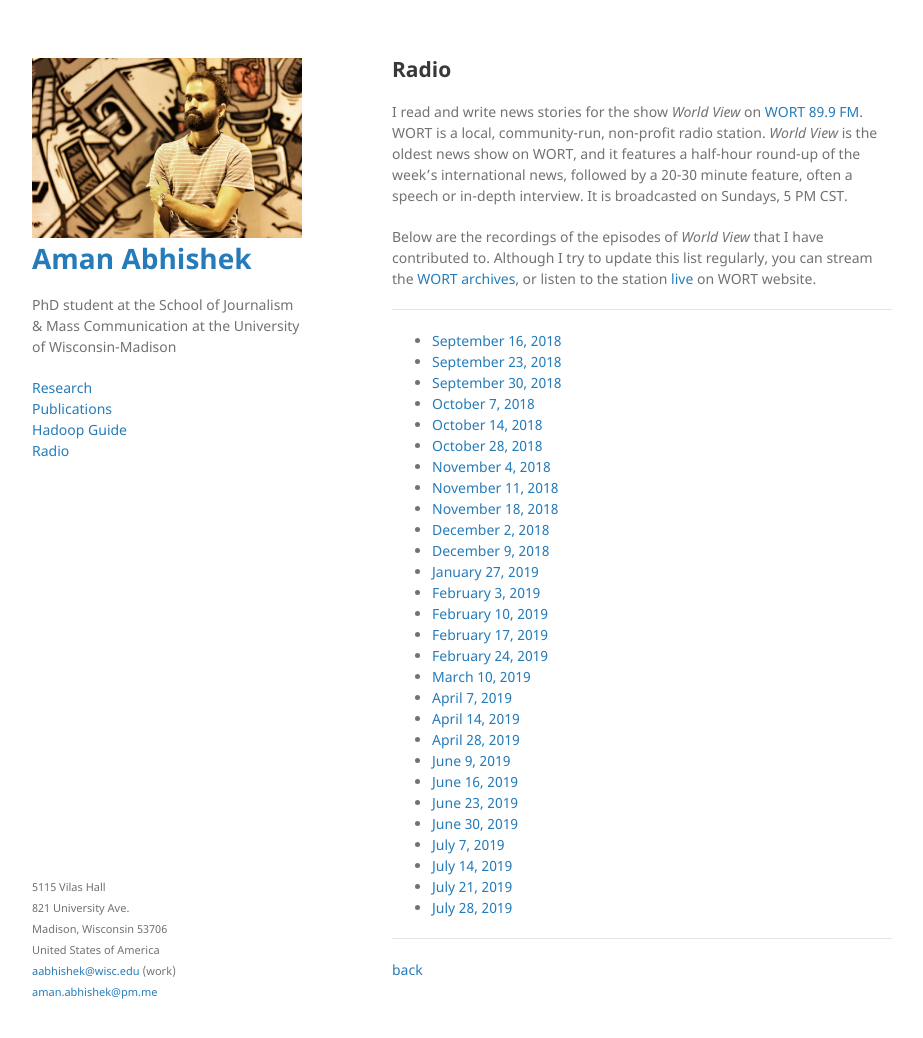
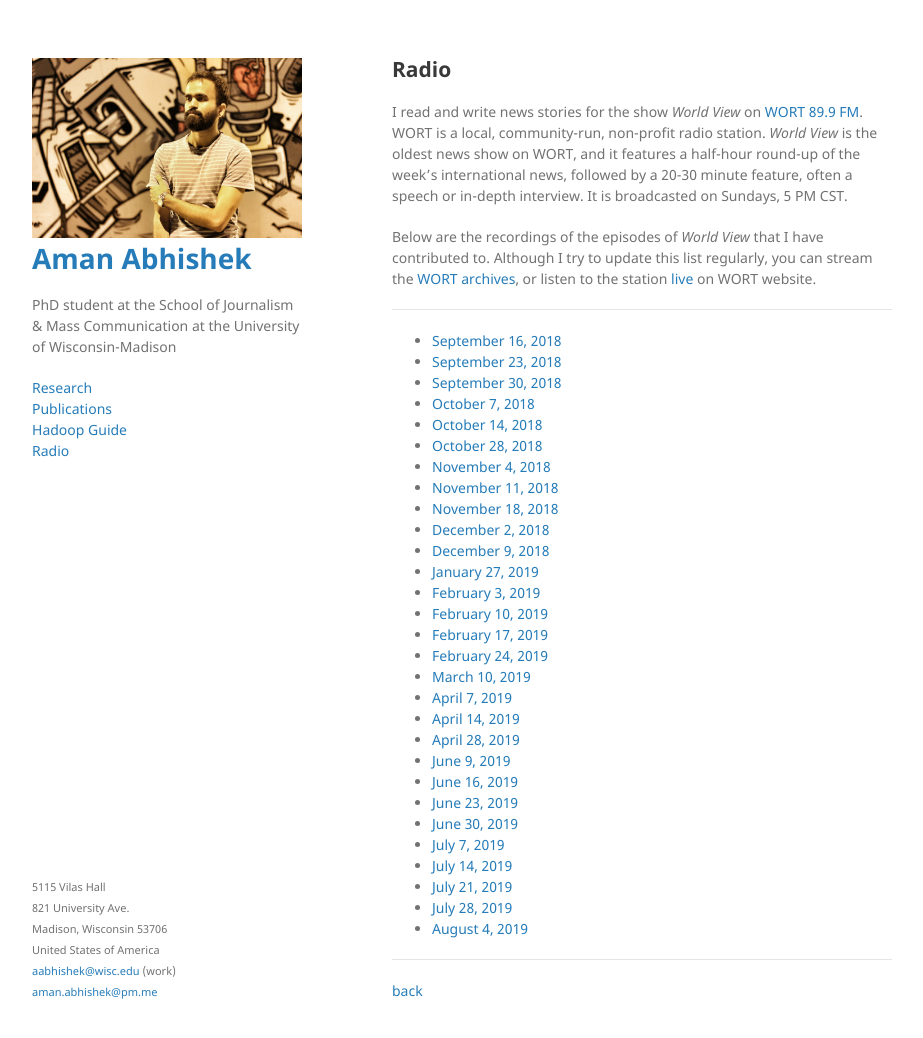
Before and after one commit to aman-abhishek/aman-abhishek.github.io, a Jekyll site: the page built from radio.md, in a window 1280 px wide and 1071 px high. Shown: the top 1038 px of the window, without its empty margins (178-1101 px from the left). Built offline with Jekyll 4.4.1, drawn with Linux system fonts in a browser that asks for light colours; our own code applies the rules of GitHub Pages for plain Markdown files.

Commit message:
wrote asia stories, read half of all.

```diff
--- a/radio.md
+++ b/radio.md
@@ -38,6 +38,7 @@ Below are the recordings of the episodes of *World View* that I have contributed
 * [July 14, 2019](https://www.dropbox.com/s/uldlh8tkewshh96/July%2014%202019.mp3)
 * [July 21, 2019](https://www.dropbox.com/s/ii8gq1gj58sh5uf/July%2021%202019.mp3)
 * [July 28, 2019](https://www.dropbox.com/s/kvx7tzgzs7l1ics/July%2028%202019.mp3)
+* [August 4, 2019](https://www.dropbox.com/s/eva09rudpj64gzk/August%204%202019.mp3)
 
 ----------------------------------------------------------------------------------------
 
```
